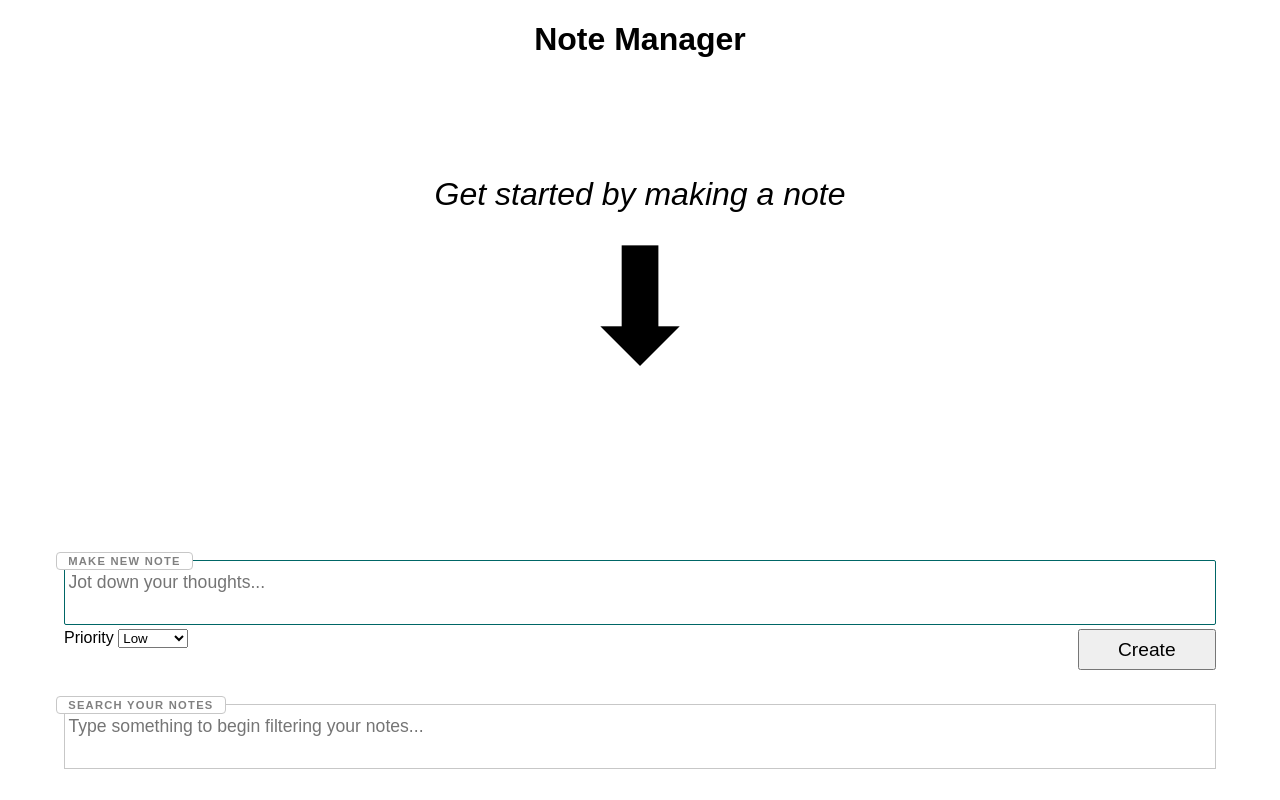
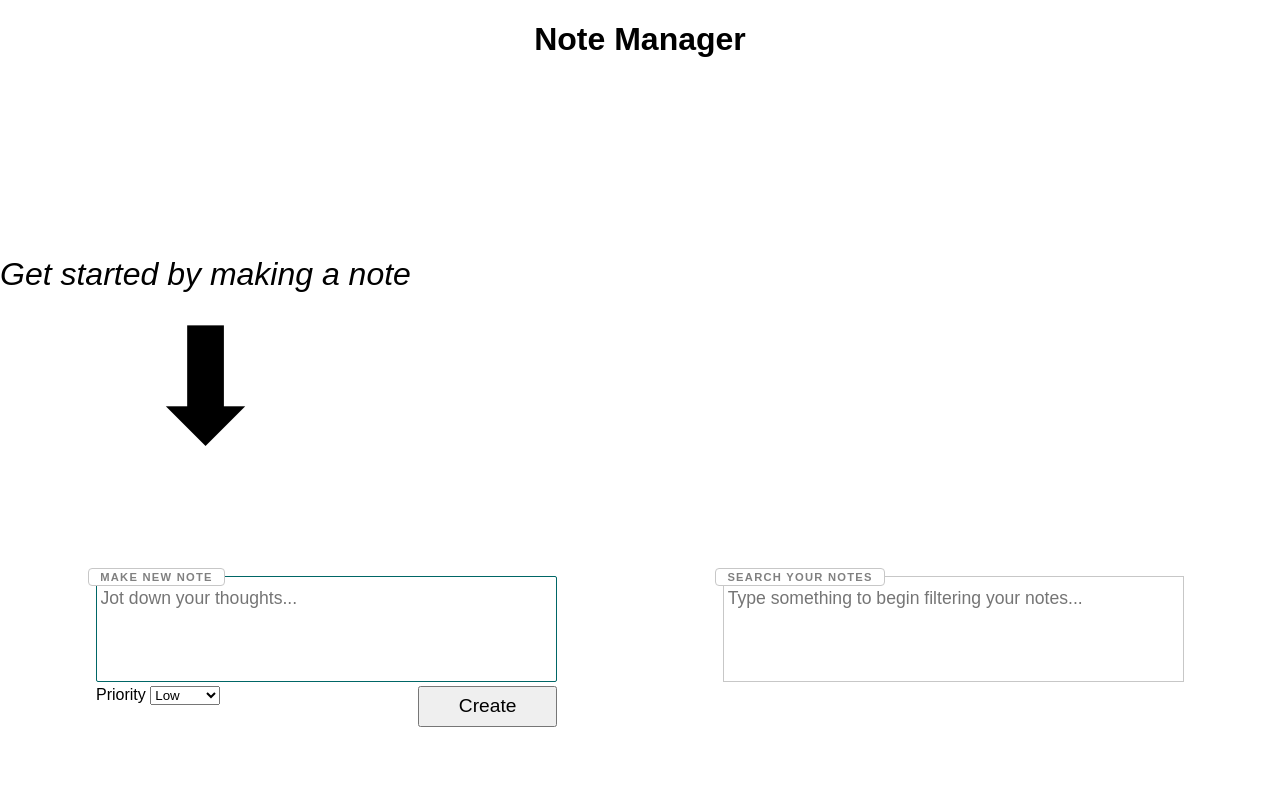
Before and after one commit to gdjoshwood/note-management-ui, a React (Create React App) app: page / in a window 1280 px wide. Built offline with nearby package versions, Linux system fonts and the light colour scheme.

Commit message:
responsive layout handling

```diff
--- a/src/App.scss
+++ b/src/App.scss
@@ -50,6 +50,8 @@
   text-align: left;
   width: 90%;
   margin: 0 auto;
+  display: flex;
+  flex-direction: column;
   .NoteCreator {
     height: 60%;
     button[type="submit"] {
@@ -151,3 +153,25 @@
     color: #222;
   }
 }
+
+@media only screen and (min-width: 1080px) {
+  .Notes {
+    flex-direction: row;
+    .NoteList {
+      height: 100%;
+    }
+  }
+
+  .AppActions {
+    flex-direction: row;
+    justify-content: space-between;
+    > * {
+      width: 40%;
+      margin: 1em 2em;
+      height: 100%;
+      textarea {
+        height: 6em;
+      }
+    }
+  }
+}
```
